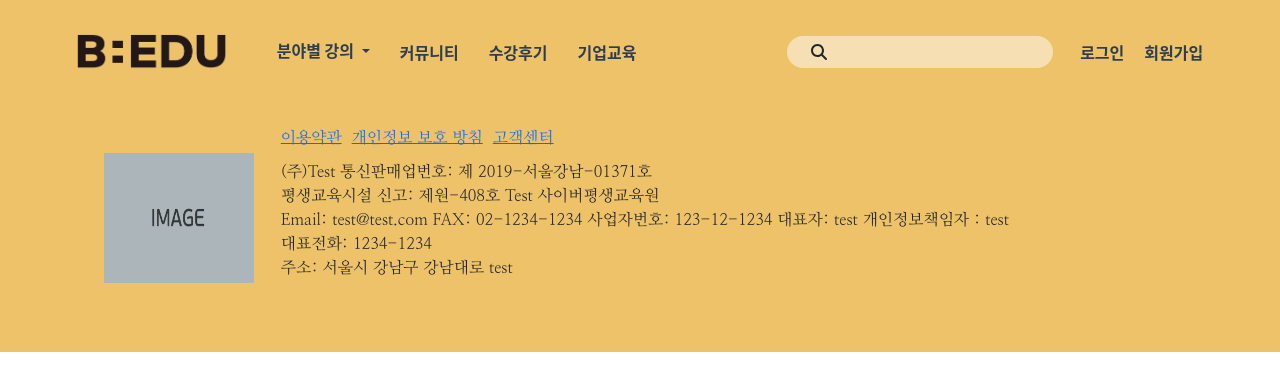
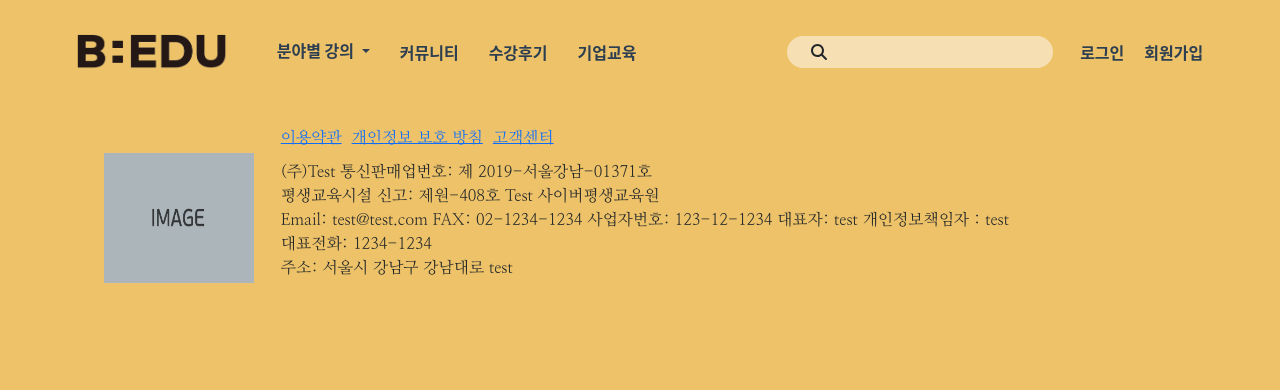
Before and after one commit to codingKermit/bedu, a Vue app in the folder src/main/front/: page /lectureDetail in a window 1280 px wide. Shown: the top 390 px of the page. Built offline with nearby package versions, Linux system fonts and the light colour scheme; a web font is replaced by a local one; what @ckeditor/ckeditor5-vue, vue-sweetalert2 would draw is missing.

Commit message:
메인페이지 사이즈 조정

```diff
--- a/src/main/front/public/index.html
+++ b/src/main/front/public/index.html
@@ -1,6 +1,16 @@
 <!DOCTYPE html>
 <html lang="">
   <head>
+    <style type="text/css">
+      body {
+        margin: 0;
+      }
+      #app{
+        width : 100vw;
+        height : 100vh;
+        font-family: 'Noto Sans KR' ,'NanumMyeongjo', 'Times';
+      }
+    </style>
     <meta charset="utf-8">
     <meta http-equiv="X-UA-Compatible" content="IE=edge">
     <meta name="viewport" content="width=device-width,initial-scale=1.0">
--- a/src/main/front/src/components/BeduView.vue
+++ b/src/main/front/src/components/BeduView.vue
@@ -23,10 +23,6 @@
   </script>
 
   <style>
-  #app {
-    font-family: 'Noto Sans KR' ,'NanumMyeongjo', 'Times';
-  }
-
   .body {
     margin: 0px;
     padding: 0px;
@@ -37,6 +33,8 @@
       padding-left: 6%;
       padding-right: 6%;
       background-color: #EDC268;
+      width: 100vw;
+      height: 100dvh;
   }
 
   nav a.router-link-exact-active {
```
